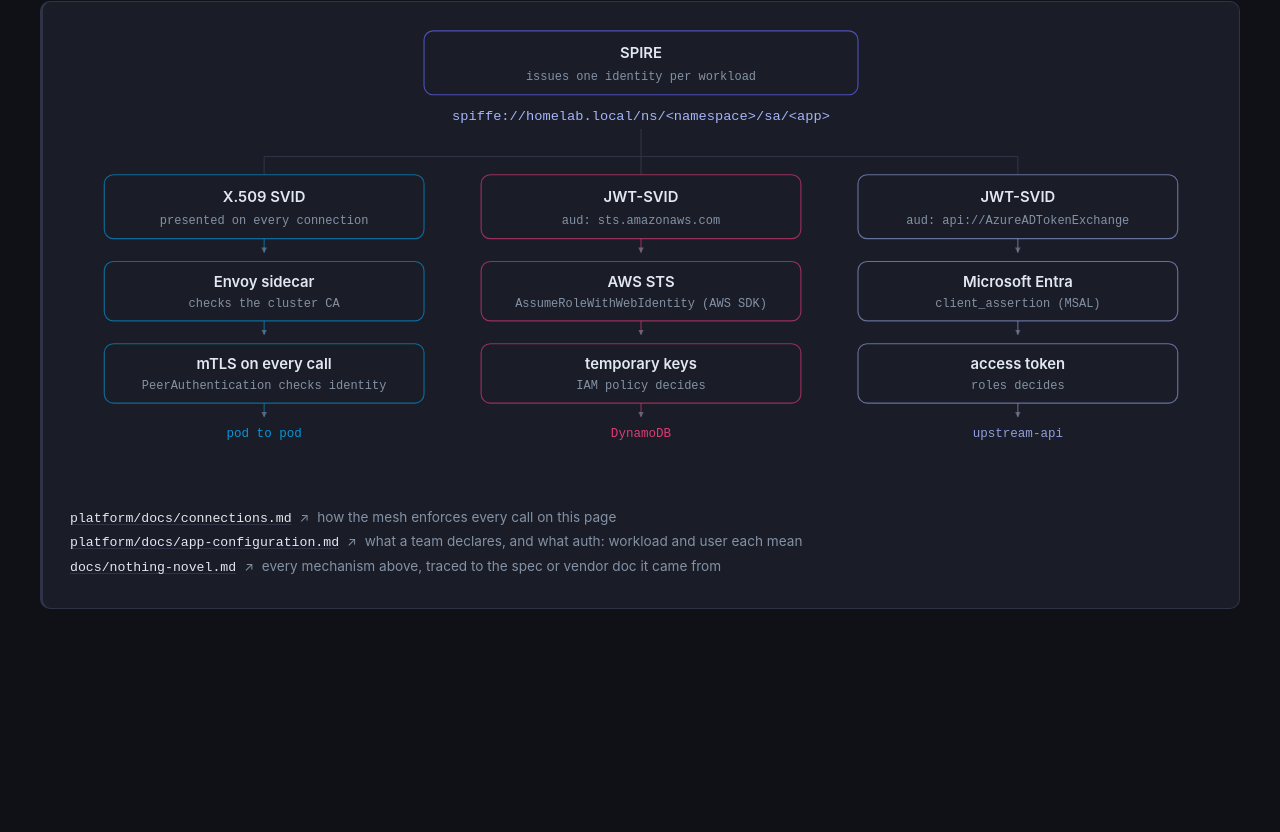
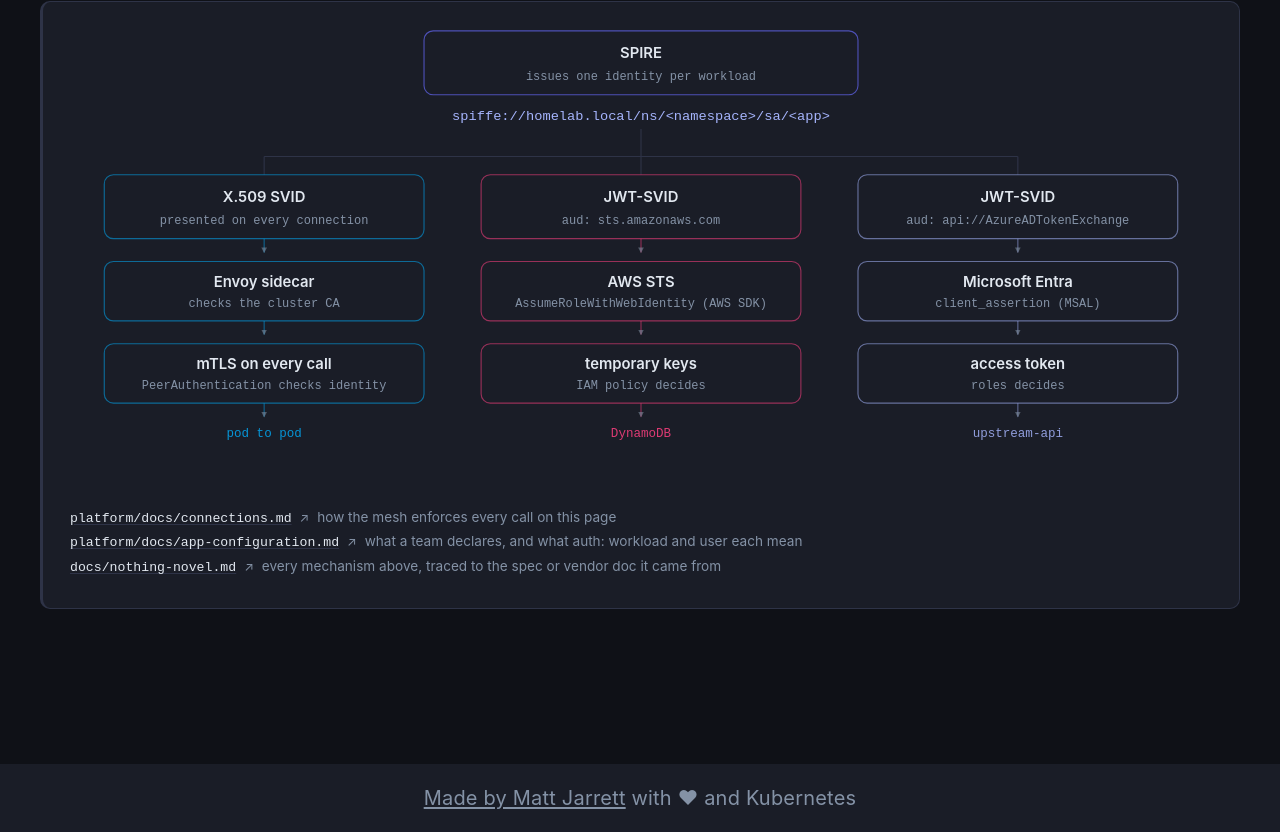
Before and after one commit to cujarrett/platform-connections-demo, an Angular app in the folder spa/: page / in a window 1280 px wide. Shown: the part 3484-4316 px from the top of the page. Before the commit the page ends 4248 px from the top, so only its background shows below. Built offline with nearby package versions, Linux system fonts and the light colour scheme.

Commit message:
feat: Launchpad's footer

```diff
--- a/spa/src/app/app.ts
+++ b/spa/src/app/app.ts
@@ -396,6 +396,12 @@
         </section>
       }
     </div>
+    <footer class="app-footer">
+      <a href="https://blog.mattjarrett.dev/platform/" target="_blank" rel="noopener noreferrer"
+        >Made by Matt Jarrett</a
+      >
+      with ♥ and Kubernetes
+    </footer>
   `,
 })
 export class App {
--- a/spa/src/styles.css
+++ b/spa/src/styles.css
@@ -1255,3 +1255,23 @@
     gap: 1rem;
   }
 }
+
+/* Same footer as Launchpad. */
+.app-footer {
+  text-align: center;
+  padding: 0.9rem 1.5rem;
+  background: var(--color-surface);
+  font-size: 1rem;
+  color: var(--color-text-muted);
+  letter-spacing: 0.01em;
+}
+.app-footer a {
+  color: var(--color-text-muted);
+  text-decoration: underline;
+  text-underline-offset: 2px;
+  transition: color 0.15s;
+}
+.app-footer a:hover {
+  color: var(--color-accent);
+  text-decoration: none;
+}
```
